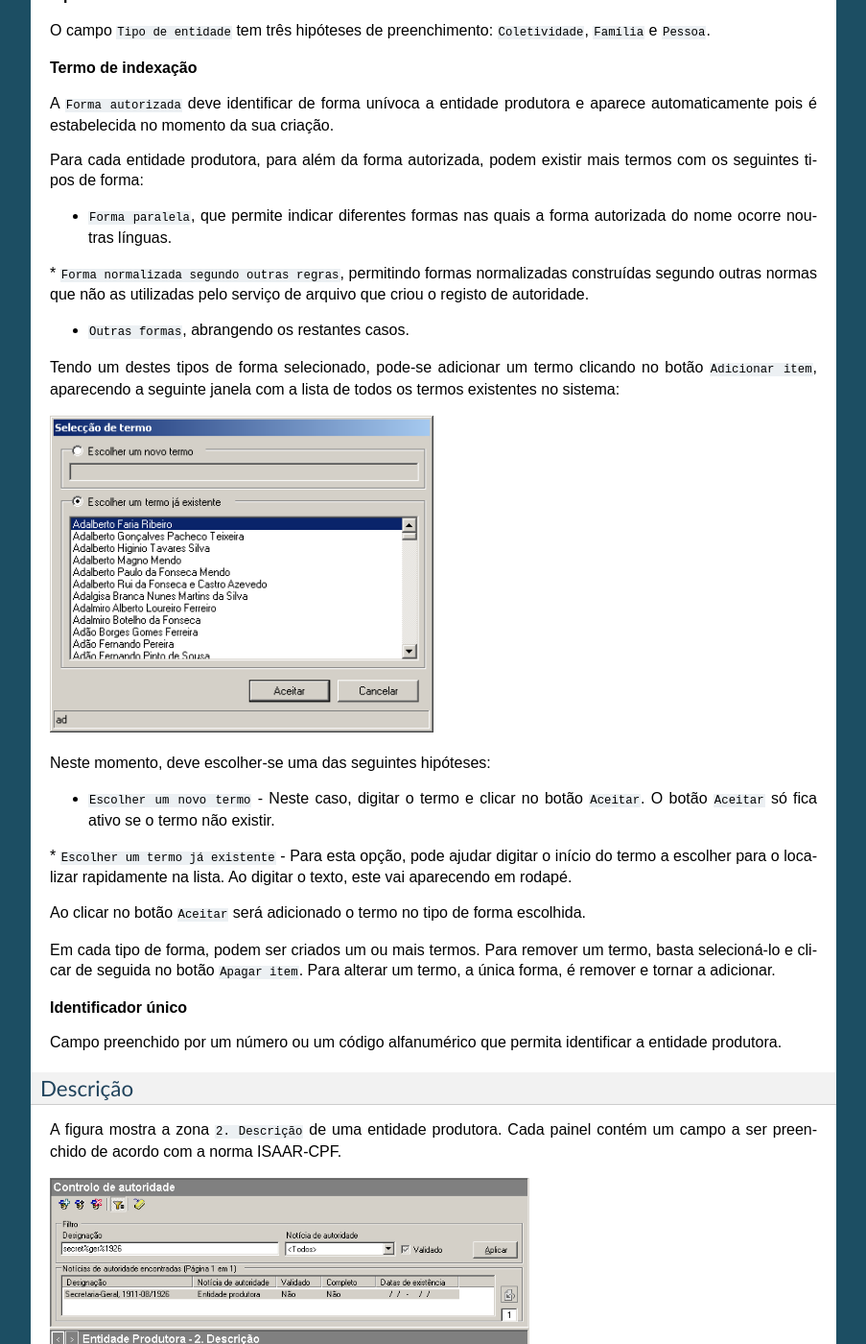
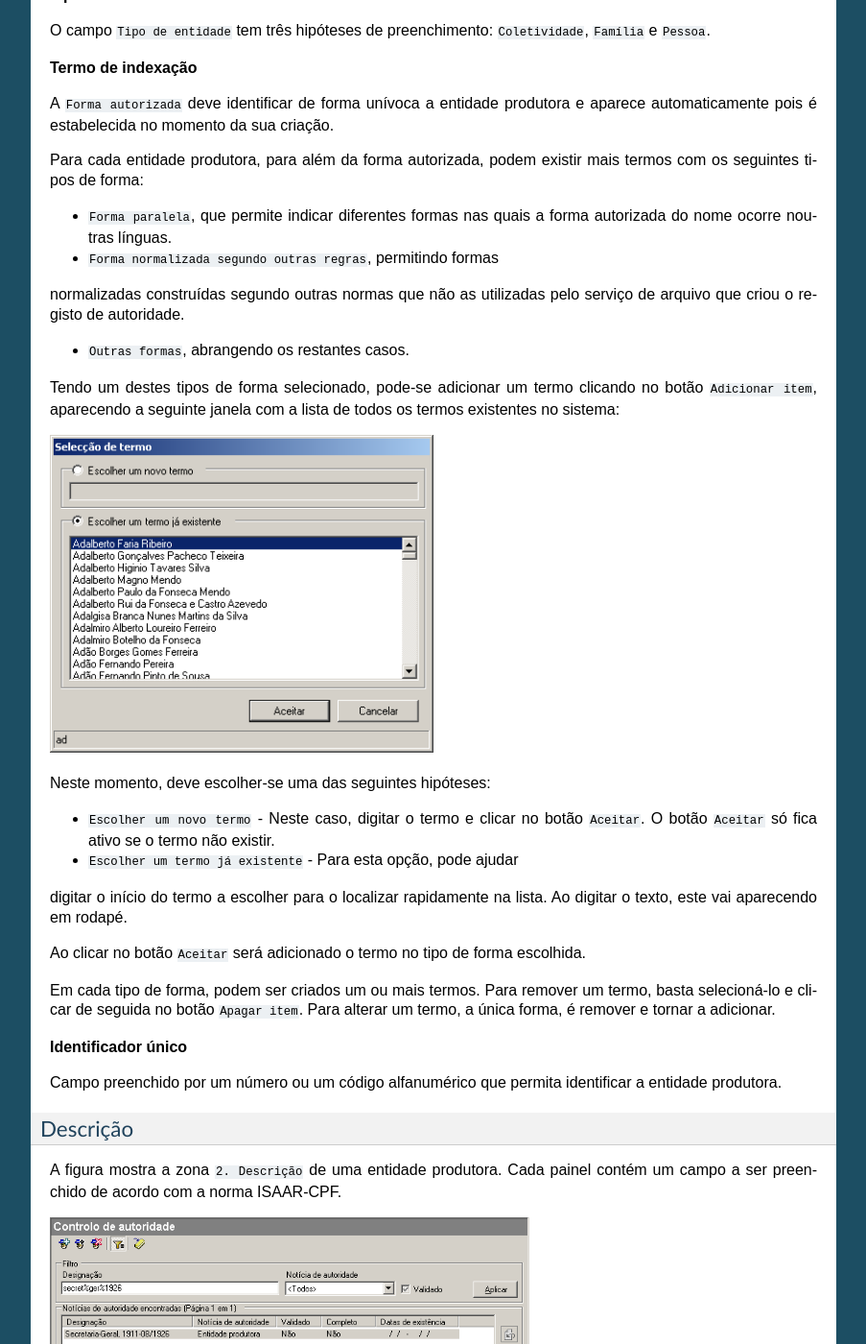
Before and after one commit to ParadigmaXis/gisa, a Sphinx documentation site: the page built from docs/entidade_produtora.rst, in a window 1280 px wide and 1400 px high, scrolled down 6852 px. Shown: the whole window at 96% size, without its empty margins (198-1101 px from the left). Built offline with Sphinx 7.4.7, drawn with Linux system fonts in a browser that asks for light colours; some of the changed text lies outside the part shown.

Commit message:
Syntax corrections

```diff
--- a/docs/entidade_produtora.rst
+++ b/docs/entidade_produtora.rst
@@ -186,7 +186,7 @@ campos:
    autorizada ou não, devem obedecer à expressão introduzida neste
    campo.
 
-\* ``Notícia de autoridade`` - Este campo não é usado pois a lista de
+-   ``Notícia de autoridade`` - Este campo não é usado pois a lista de
 registos já está a ser filtrada por registos do tipo *Entidade
 produtora*.
 
@@ -281,7 +281,7 @@ existir mais termos com os seguintes tipos de forma:
 -  ``Forma paralela``, que permite indicar diferentes formas nas quais a
    forma autorizada do nome ocorre noutras línguas.
 
-\* ``Forma normalizada segundo outras regras``, permitindo formas
+- ``Forma normalizada segundo outras regras``, permitindo formas
 normalizadas construídas segundo outras normas que não as utilizadas
 pelo serviço de arquivo que criou o registo de autoridade.
 
@@ -299,7 +299,7 @@ Neste momento, deve escolher-se uma das seguintes hipóteses:
    botão ``Aceitar``. O botão ``Aceitar`` só fica ativo se o termo não
    existir.
 
-\* ``Escolher um termo já existente`` - Para esta opção, pode ajudar
+- ``Escolher um termo já existente`` - Para esta opção, pode ajudar
 digitar o início do termo a escolher para o localizar rapidamente na
 lista. Ao digitar o texto, este vai aparecendo em rodapé.
 
```
